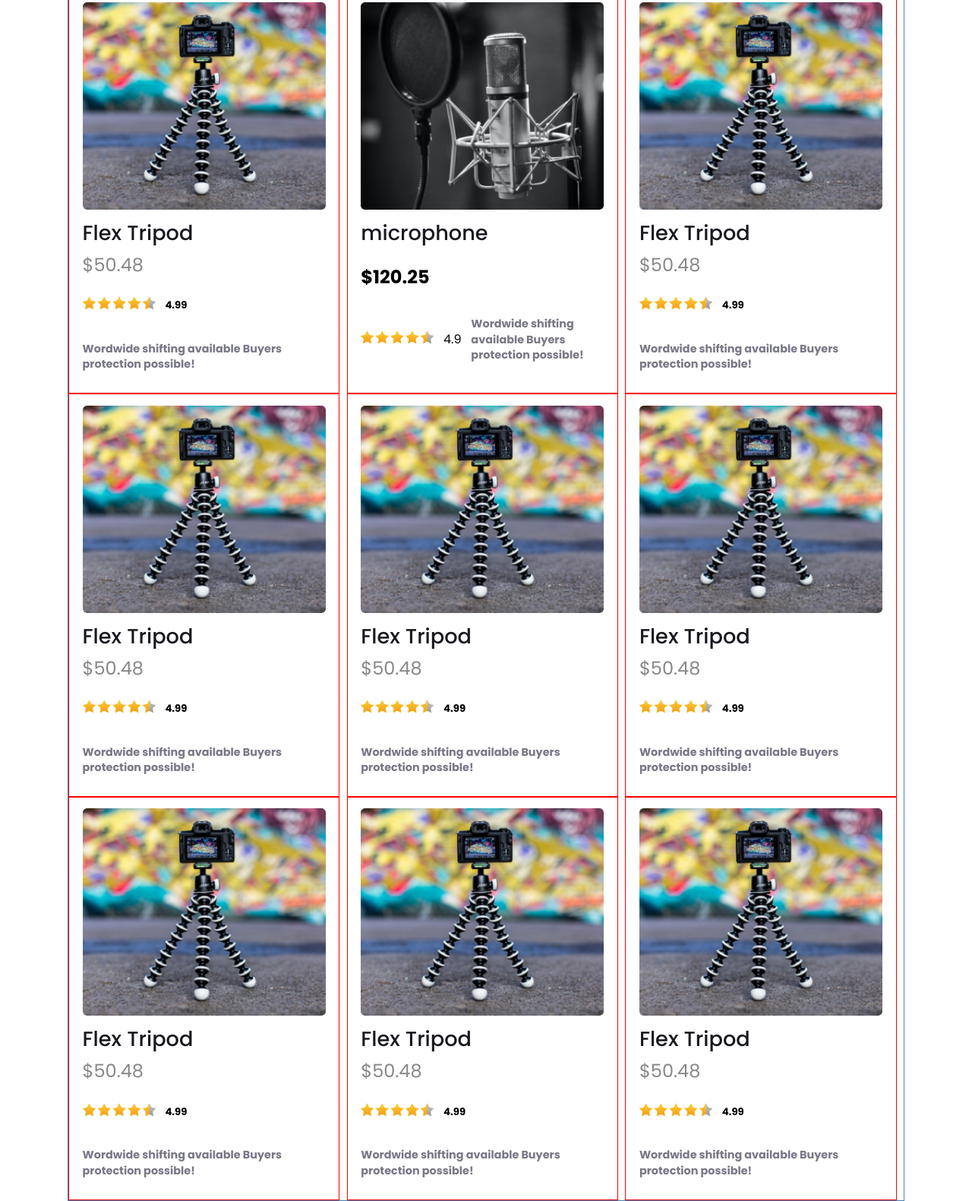
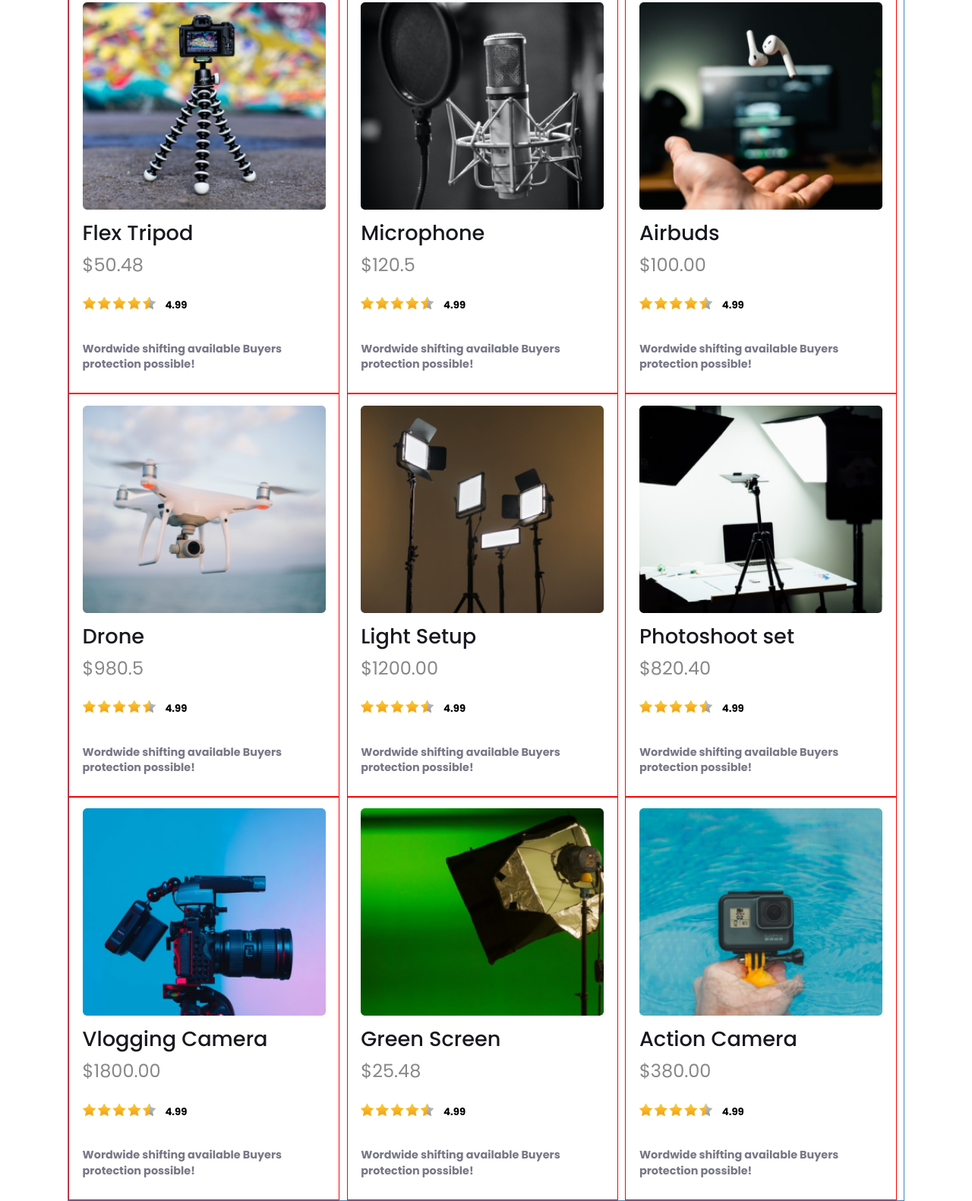
Before and after one commit to mdsabbir112/B11-influencer-gear, a plain HTML site: page index.html in a window 1280 px wide. Shown: the part 1019-2600 px from the top of the page at 76% size. Drawn offline with Linux system fonts and the light colour scheme.

Commit message:
added the card sections

```diff
--- a/index.html
+++ b/index.html
@@ -112,24 +112,25 @@ Buyers protection possible!</p>
 
           <div class="card-container">
             <img src="./images/mic.png" alt="" />
-            <h3 class="card-title">microphone</h3>
-            <h2 class="subtitle">$120.25</h2>
+            <h3 class="card-title">Microphone</h3>
+            <h3 class="card-subtitle">$120.5</h3>
             <div class="stars-card">
               <img src="./images/four-half-star-rating-icon.png" alt="" />
-              <p>4.9</p>
+               <h5>4.99</h5>
+               </div>
               <div class="stars-des">
-
                 <p>Wordwide shifting available
 Buyers protection possible!</p>
               </div>
-            </div>
+
           </div>
 
 
+
           <div class="card-container">
-            <img src="./images/tripod.png" alt="" />
-            <h3 class="card-title">Flex Tripod</h3>
-            <h3 class="card-subtitle">$50.48</h3>
+            <img src="./images/airpod.png" alt="" />
+            <h3 class="card-title">Airbuds</h3>
+            <h3 class="card-subtitle">$100.00</h3>
             <div class="stars-card">
               <img src="./images/four-half-star-rating-icon.png" alt="" />
                <h5>4.99</h5>
@@ -142,9 +143,9 @@ Buyers protection possible!</p>
           </div>
 
            <div class="card-container">
-            <img src="./images/tripod.png" alt="" />
-            <h3 class="card-title">Flex Tripod</h3>
-            <h3 class="card-subtitle">$50.48</h3>
+            <img src="./images/drone.png" alt="" />
+            <h3 class="card-title">Drone</h3>
+            <h3 class="card-subtitle">$980.5</h3>
             <div class="stars-card">
               <img src="./images/four-half-star-rating-icon.png" alt="" />
                <h5>4.99</h5>
@@ -157,9 +158,9 @@ Buyers protection possible!</p>
           </div>
 
            <div class="card-container">
-            <img src="./images/tripod.png" alt="" />
-            <h3 class="card-title">Flex Tripod</h3>
-            <h3 class="card-subtitle">$50.48</h3>
+            <img src="./images/lights.png" alt="" />
+            <h3 class="card-title">Light Setup</h3>
+            <h3 class="card-subtitle">$1200.00</h3>
             <div class="stars-card">
               <img src="./images/four-half-star-rating-icon.png" alt="" />
                <h5>4.99</h5>
@@ -173,9 +174,9 @@ Buyers protection possible!</p>
 
 
            <div class="card-container">
-            <img src="./images/tripod.png" alt="" />
-            <h3 class="card-title">Flex Tripod</h3>
-            <h3 class="card-subtitle">$50.48</h3>
+            <img src="./images/setup.png" alt="" />
+            <h3 class="card-title">Photoshoot set</h3>
+            <h3 class="card-subtitle">$820.40</h3>
             <div class="stars-card">
               <img src="./images/four-half-star-rating-icon.png" alt="" />
                <h5>4.99</h5>
@@ -189,9 +190,9 @@ Buyers protection possible!</p>
 
 
            <div class="card-container">
-            <img src="./images/tripod.png" alt="" />
-            <h3 class="card-title">Flex Tripod</h3>
-            <h3 class="card-subtitle">$50.48</h3>
+            <img src="./images/camera.png" alt="" />
+            <h3 class="card-title">Vlogging Camera</h3>
+            <h3 class="card-subtitle">$1800.00</h3>
             <div class="stars-card">
               <img src="./images/four-half-star-rating-icon.png" alt="" />
                <h5>4.99</h5>
@@ -205,9 +206,9 @@ Buyers protection possible!</p>
 
 
            <div class="card-container">
-            <img src="./images/tripod.png" alt="" />
-            <h3 class="card-title">Flex Tripod</h3>
-            <h3 class="card-subtitle">$50.48</h3>
+            <img src="./images/single-light.png" alt="" />
+            <h3 class="card-title">Green Screen</h3>
+            <h3 class="card-subtitle">$25.48</h3>
             <div class="stars-card">
               <img src="./images/four-half-star-rating-icon.png" alt="" />
                <h5>4.99</h5>
@@ -221,9 +222,9 @@ Buyers protection possible!</p>
 
 
            <div class="card-container">
-            <img src="./images/tripod.png" alt="" />
-            <h3 class="card-title">Flex Tripod</h3>
-            <h3 class="card-subtitle">$50.48</h3>
+            <img src="./images/action.png" alt="" />
+            <h3 class="card-title">Action Camera</h3>
+            <h3 class="card-subtitle">$380.00</h3>
             <div class="stars-card">
               <img src="./images/four-half-star-rating-icon.png" alt="" />
                <h5>4.99</h5>
```
